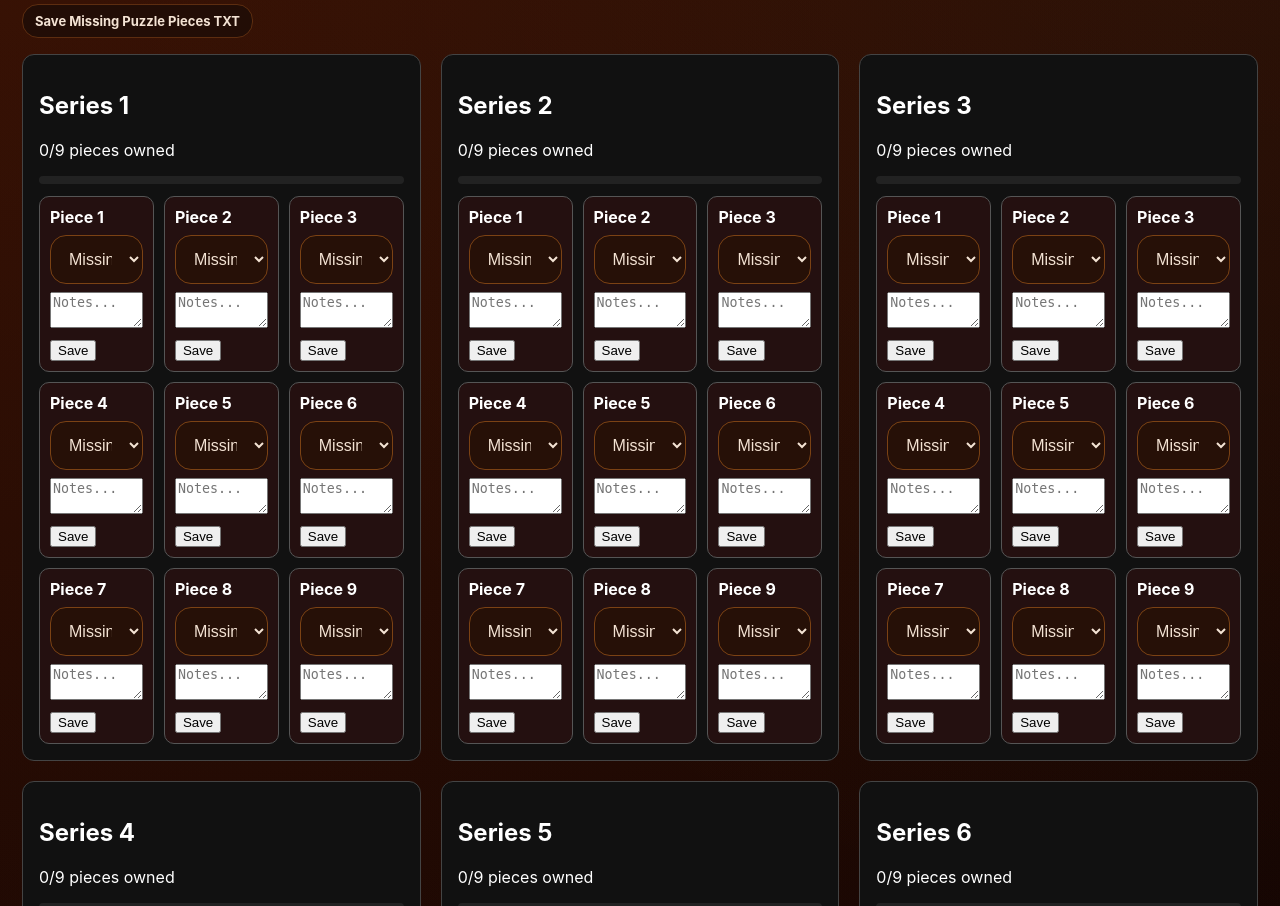
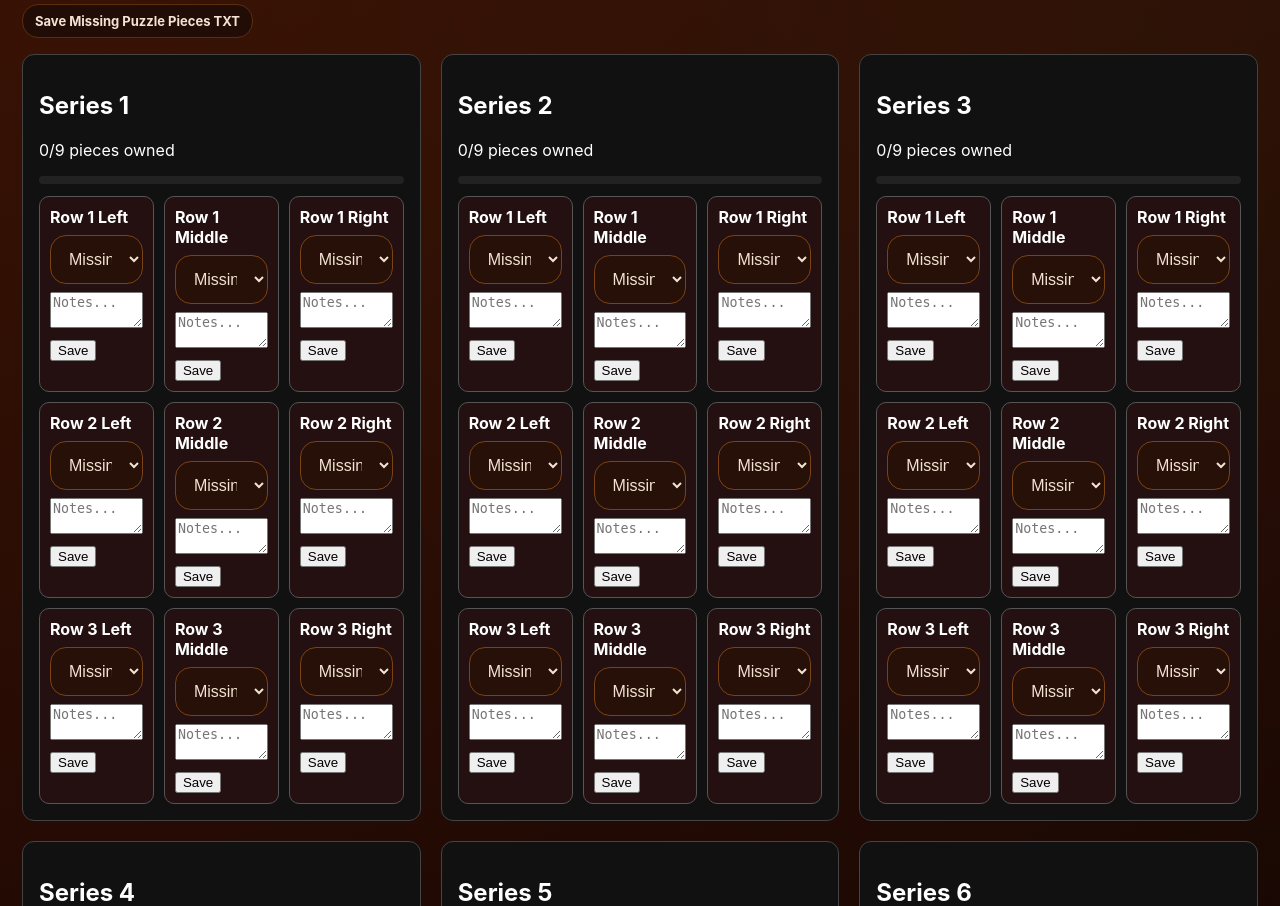
Before and after one commit to jlyle/wacky-nifty, a Flask app: page /puzzles in a window 1280 px wide. Shown: the part 235-1141 px from the top of the page. Run offline with Flask 3, Linux system fonts and the light colour scheme; data comes from the database, SQL or seed files in the repository.

Commit message:
Label puzzle pieces by row and position
Show pieces as Row N Left/Middle/Right on the puzzles page, in the
update flash message, and in the missing pieces export.

Co-Authored-By: Claude Opus 5.5 <noreply@anthropic.com>

```diff
--- a/app.py
+++ b/app.py
@@ -20,6 +20,10 @@ def puzzle_piece_location(piece_number):
     row = (piece_number - 1) // 3 + 1
     column = PUZZLE_COLUMN_LABELS[(piece_number - 1) % 3]
     return row, column
+
+def puzzle_piece_label(piece_number):
+    row, column = puzzle_piece_location(piece_number)
+    return f"Row {row} {column.capitalize()}"
 
 def user_data_dir():
     """Writable per-OS location for the db when running as a packaged desktop app."""
@@ -234,6 +238,7 @@ def load_puzzles():
             dupes = 0
         owned = normalize_owned(row["owned"])
         piece = {"series": int(row["series"]), "piece_number": int(row["piece_number"]), "owned": owned, "duplicate_count": dupes, "notes": row["notes"] or ""}
+        piece["label"] = puzzle_piece_label(piece["piece_number"])
         grouped[piece["series"]]["pieces"].append(piece)
         if owned == 1:
             grouped[piece["series"]]["owned_count"] += 1
@@ -273,7 +278,7 @@ def update_puzzle_piece(series, piece_number):
     conn.execute("UPDATE series_puzzle_pieces SET owned = ?, duplicate_count = ?, notes = ? WHERE series = ? AND piece_number = ?", (owned, duplicate_count, notes, series, piece_number))
     conn.commit()
     conn.close()
-    flash(f"Series {series} puzzle piece {piece_number} updated.")
+    flash(f"Series {series} puzzle piece {puzzle_piece_label(piece_number)} updated.")
     return redirect(request.form.get("next") or request.referrer or url_for("puzzles"))
 
 @app.route("/card/<int:card_id>")
@@ -459,8 +464,7 @@ def export_missing_puzzle_pieces():
         lines.append(f"Series {series['series']}")
         lines.append("")
         for piece in missing:
-            row, column = puzzle_piece_location(piece["piece_number"])
-            lines.append(f"Row {row} - {column}")
+            lines.append(piece["label"])
     return Response(
         "\n".join(lines) + ("\n" if lines else ""),
         mimetype="text/plain",
--- a/templates/puzzles.html
+++ b/templates/puzzles.html
@@ -16,7 +16,7 @@
     <div style="display:grid;grid-template-columns:repeat(3,1fr);gap:10px;">
       {% for piece in series.pieces %}
       <div style="border:1px solid #555;padding:10px;border-radius:10px;background:{% if piece.owned == 1 %}rgba(0,255,0,.08){% else %}rgba(255,0,0,.08){% endif %};">
-        <div style="font-weight:bold;margin-bottom:8px;">Piece {{ piece.piece_number }}</div>
+        <div style="font-weight:bold;margin-bottom:8px;">{{ piece.label }}</div>
         <form method="post" action="{{ url_for('update_puzzle_piece', series=series.series, piece_number=piece.piece_number) }}">
           <input type="hidden" name="next" value="{{ request.full_path }}">
           <select name="owned">
```
